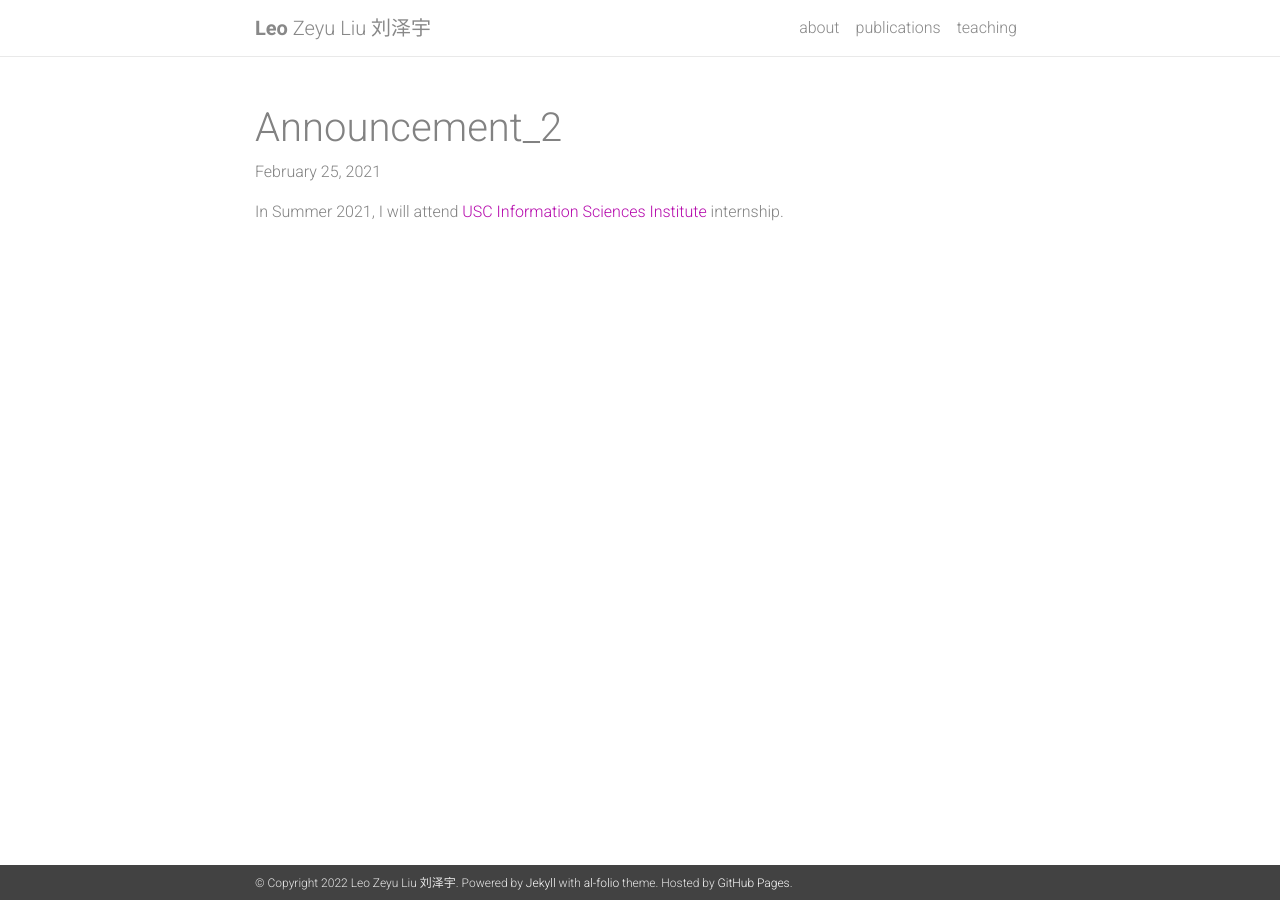
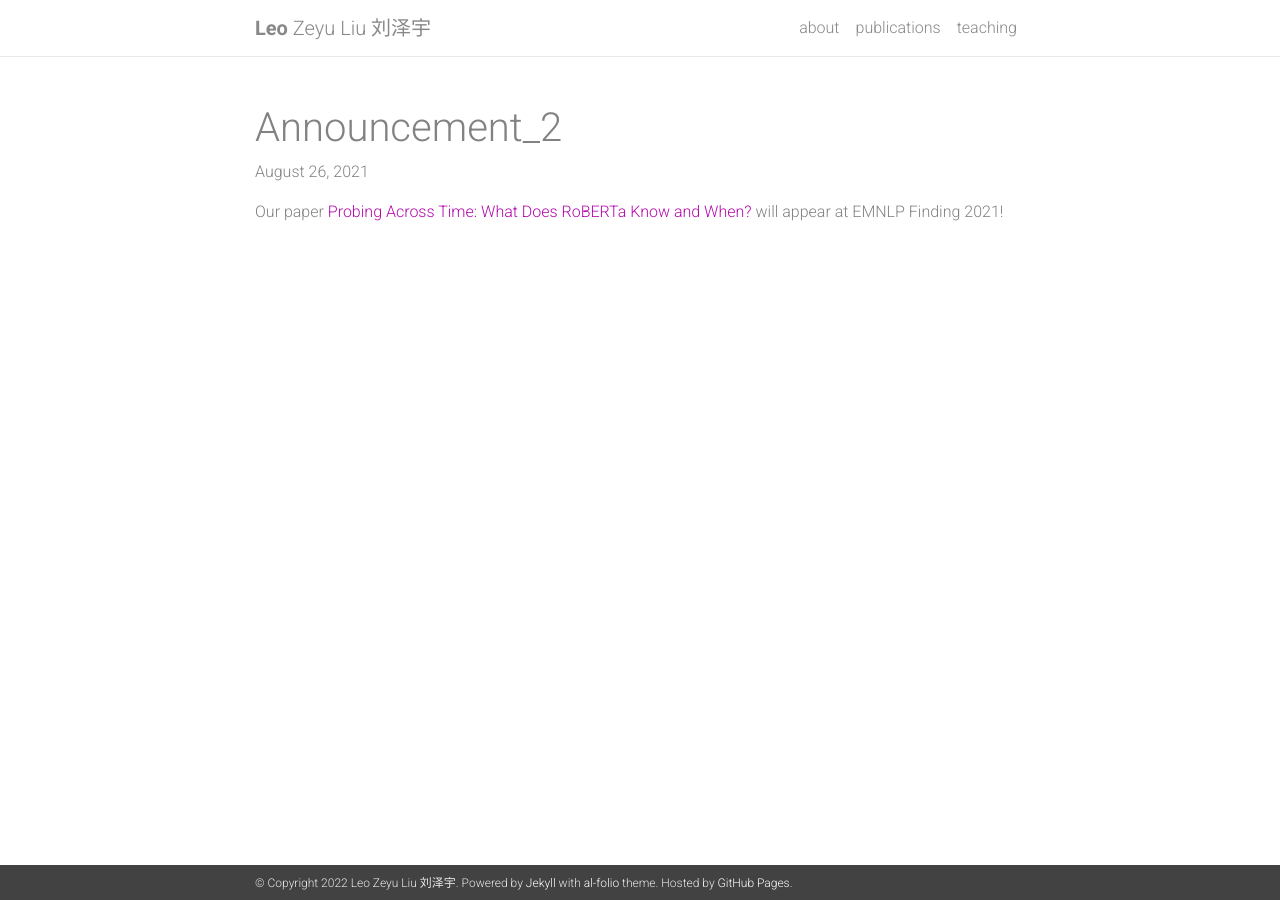
Before and after one commit to leo-liuzy/leo-liuzy.github.io, a Jekyll site: the page built from _news/announcement_2.md, in a window 1280 px wide. Built offline with Jekyll 4.4.1, drawn with Linux system fonts in a browser that asks for light colours; nearby versions of some CDN libraries; a style sheet for code colours, icons or effects is not loaded.

Commit message:
update
Former-commit-id: 6b2b95e1f9a4e243eb4c4dbd3e6c7fab7893fd97

```diff
--- a/_news/announcement_2.md
+++ b/_news/announcement_2.md
@@ -1,8 +1,8 @@
 ---
 layout: post
-date: Feb 25, 2021
+date: Aug 26, 2021
 inline: true
 ---
 
 
-In Summer 2021, I will attend [USC Information Sciences Institute](https://www.isi.edu/) internship.
+Our paper [Probing Across Time: What Does RoBERTa Know and When?](https://aclanthology.org/2021.findings-emnlp.71.pdf) will appear at EMNLP Finding 2021!
```
Also changed, not shown: _bibliography/papers.bib (+23 -3 lines), _news/announcement_3.md (+3 -3 lines), _pages/about.md (+4 -2 lines), _pages/publications.md (+1 -1 lines), _pages/teaching.md (+2 -1 lines), 2 other files.
